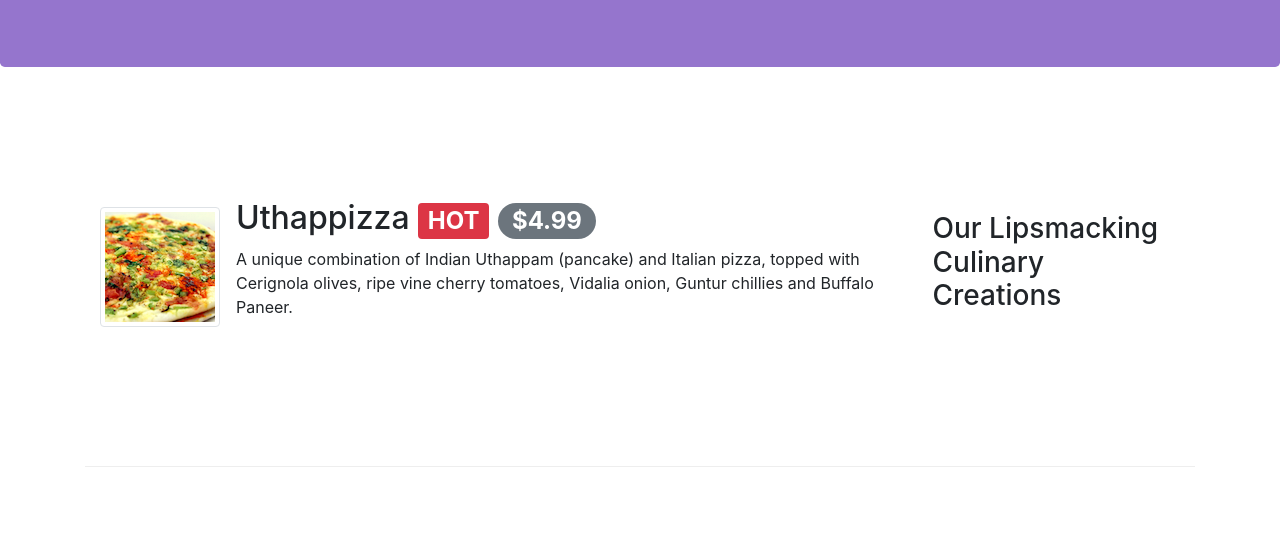
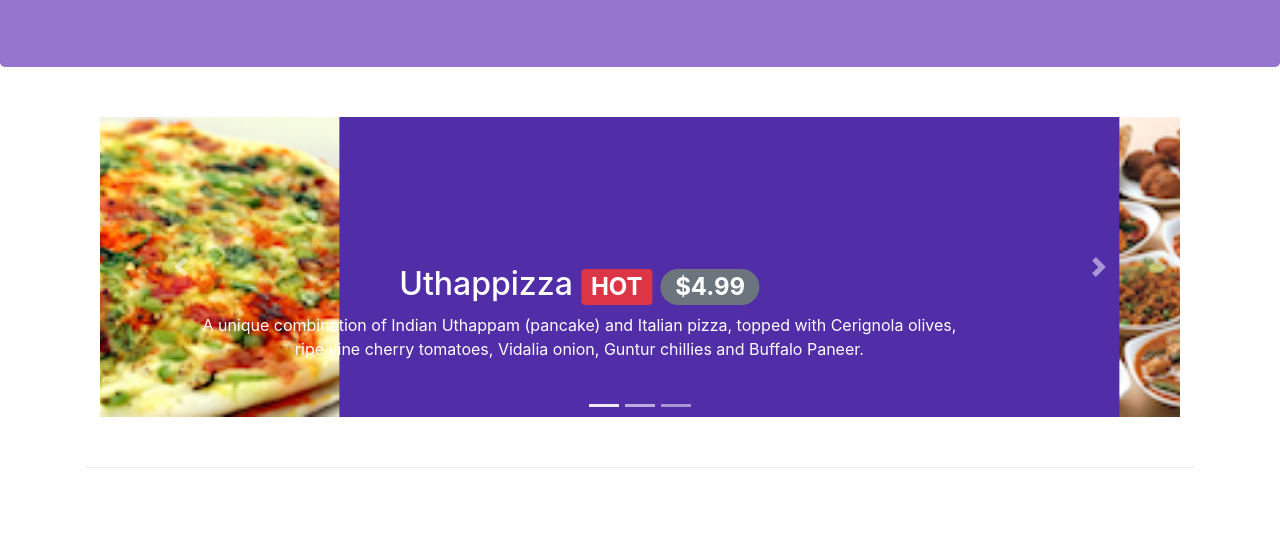
Before and after one commit to answer99/conFusion, a plain HTML site: page index.html in a window 1280 px wide. Shown: the part 267-800 px from the top of the page. Drawn offline with nearby package versions, Linux system fonts and the light colour scheme.

Commit message:
Carousel

```diff
--- a/css/styles.css
+++ b/css/styles.css
@@ -44,3 +44,18 @@ body {
     border-bottom: 1px solid #ddd;
     padding: 10px;
 }
+
+.carousel {
+    background:#512DA8;
+}
+
+.carousel-item {
+  height: 300px;
+}
+
+.carousel-item img {
+    position: absolute;
+    top: 0;
+    left: 0;
+    min-height: 300px;
+}
--- a/index.html
+++ b/index.html
@@ -97,6 +97,47 @@
     </header>
 
     <div class="container">
+        <div class="row row-content">
+            <div class="col">
+                <div id="mycarousel" class="carousel slide" data-ride="carousel">
+                    <div class="carousel-inner" role="listbox">
+                        <div class="carousel-item active">
+                            <img class="d-block img-fluid" src="img/uthappizza.png" alt="Uthappizza">
+                            <div class="carousel-caption d-none d-md-block">
+                                <h2>Uthappizza <span class="badge badge-danger">HOT</span> <span class="badge badge-pill badge-secondary">$4.99</span></h2>
+                                <p class="d-none d-sm-block">A unique combination of Indian Uthappam (pancake) and Italian pizza, topped with Cerignola olives, ripe vine cherry tomatoes, Vidalia onion, Guntur chillies and Buffalo Paneer.</p>
+                            </div>
+                        </div>
+                        <div class="carousel-item">
+                            <img class="d-block img-fluid" src="img/buffet.png" alt="buffet">
+                            <div class="carousel-caption d-none d-md-block">
+                                <h2>Weekend Grand Buffet <span class="badge badge-danger">New</span></h2>
+                                <p class="d-none d-sm-block">Featuring mouthwatering combinations with a choice of five different salads, six enticing appetizers, six main entrees and five choicest desserts. Free flowing bubbly and soft drinks. All for just $19.99 per person </p>
+                            </div>
+                        </div>
+                        <div class="carousel-item">
+                            <img class="d-block img-fluid" src="img/alberto.png" alt="Alberto Sommyya">
+                            <div class="carousel-caption d-none d-md-block">
+                                <h2>Alberto Somayya</h2>
+                                <h4>Executive Chef</h4>
+                                <p class="d-none d-sm-block">Award winning three-star Michelin chef with wide International experience having worked closely with whos-who in the culinary world, he specializes in creating mouthwatering Indo-Italian fusion experiences. </p>
+                            </div>
+                        </div>
+                    </div>
+                    <div class="carousel-indicators">
+                        <li data-target="#mycarousel" data-slide-to="0" class="active"></li>
+                        <li data-target="#mycarousel" data-slide-to="1"></li>
+                        <li data-target="#mycarousel" data-slide-to="2"></li>
+                    </div>
+                    <a class="carousel-control-prev" href="#mycarousel" role="button" data-slide="prev">
+                        <span class="carousel-control-prev-icon"></span>
+                    </a>
+                    <a class="carousel-control-next" href="#mycarousel" role="button" data-slide="next">
+                            <span class="carousel-control-next-icon"></span>
+                    </a>
+                </div>
+            </div>
+        </div>
         <div class="row row-content align-items-center">
             <div class="col-12 col-sm-4 order-sm-last col-md-3">
                 <h3>Our Lipsmacking Culinary Creations</h3>
@@ -112,7 +153,6 @@
                 </div>
            </div>
         </div>
-
 
         <div class="row row-content align-items-center">
             <div class="col-12 col-sm-4 col-md-3">
```
